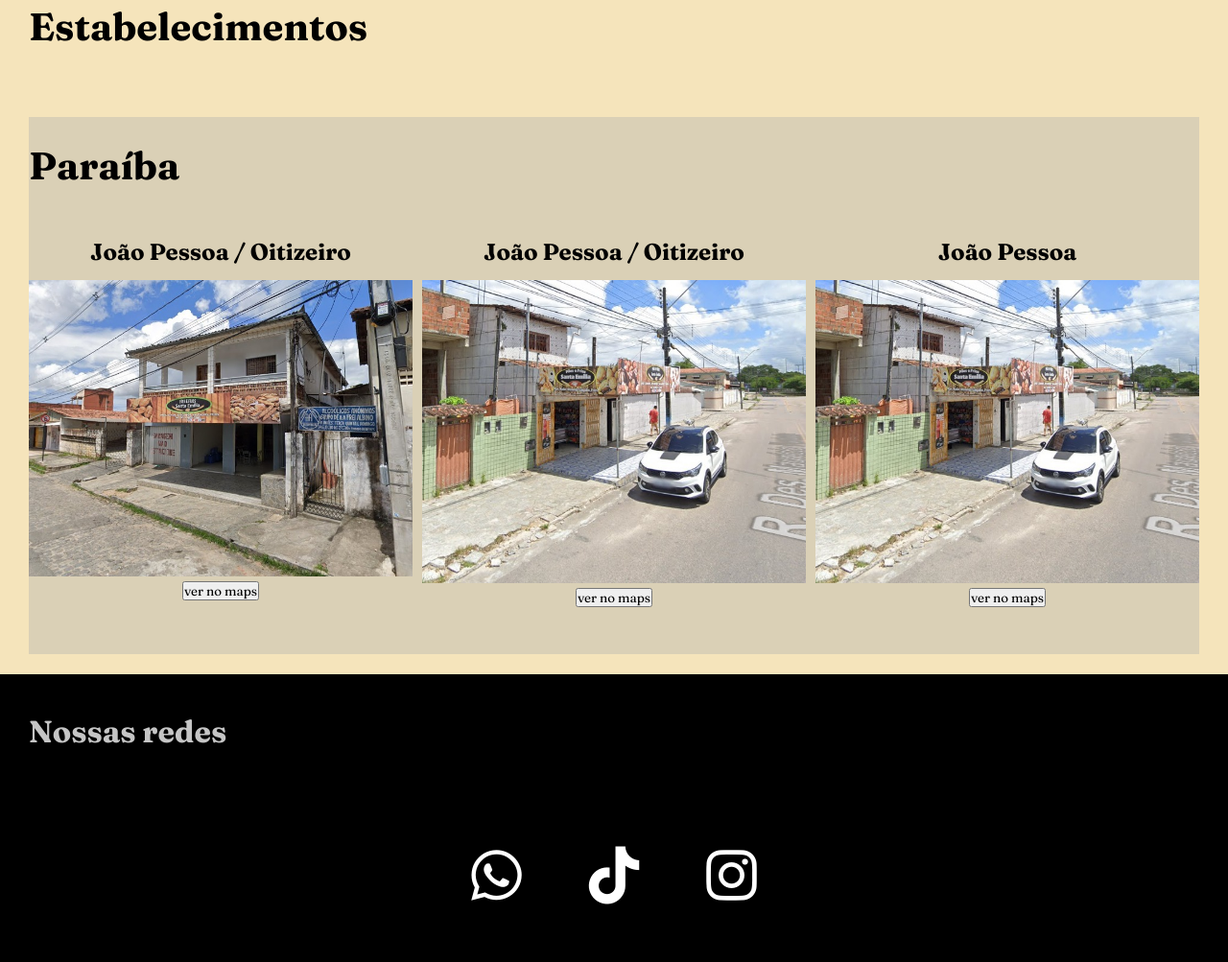
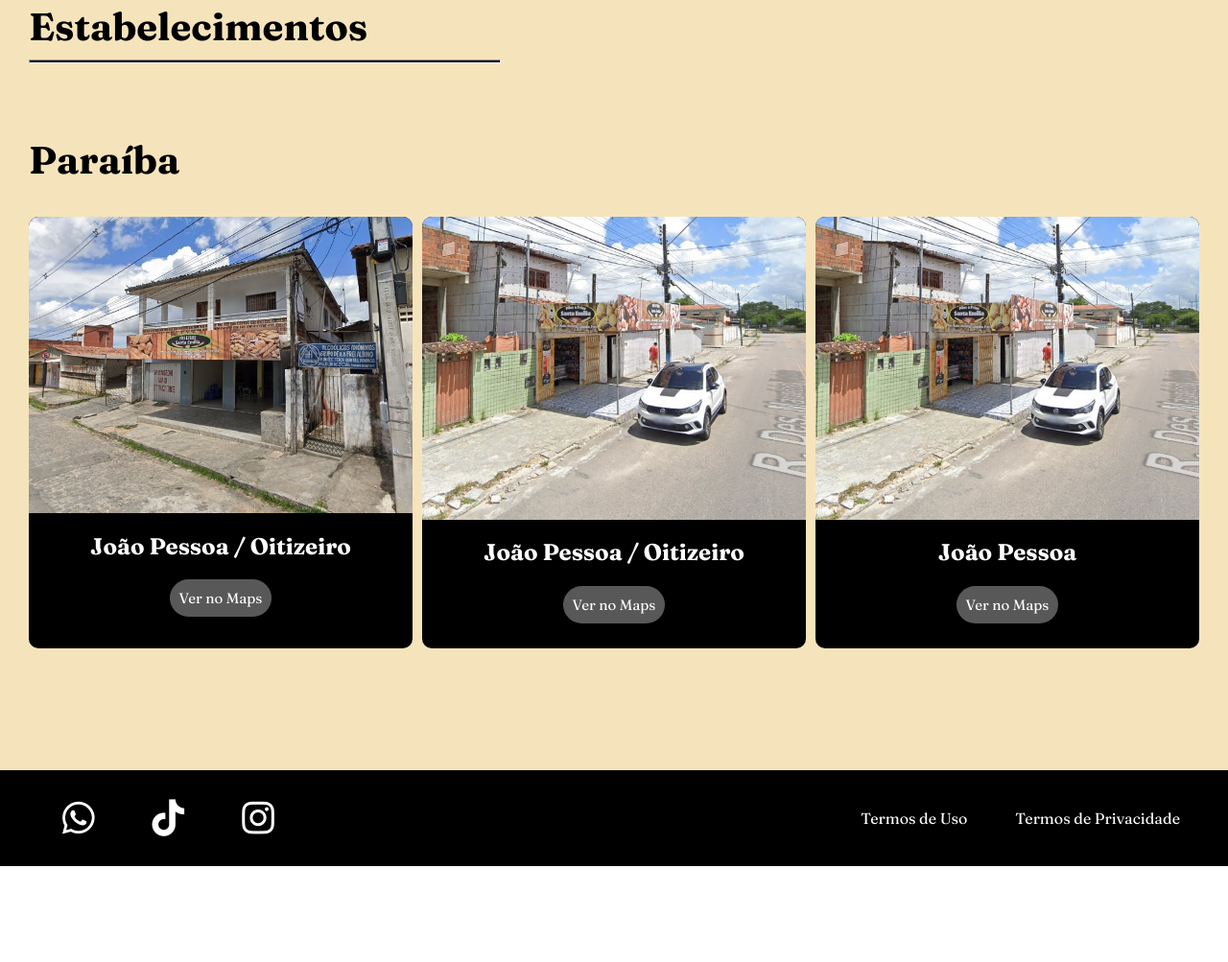
Before and after one commit to alissonbatis/Panificadora-Santa-Em-lia, a plain HTML site: page panific/index.html in a window 1280 px wide. Shown: the part 1407-2410 px from the top of the page at 96% size. After the commit the page ends 2310 px from the top, so only its background shows below. Drawn offline with Linux system fonts and the light colour scheme.

Commit message:
att redes e estabelecimentos

```diff
--- a/panific/index.html
+++ b/panific/index.html
@@ -13,11 +13,9 @@
             <h1>Santa Emília</h1>
         </div>
         <div class="nav-botoes">
-                <button > <a href="#">Encomendar</a></button>
-
-                <button> <a href="#">Estabelecimentos</a></button>
-
-                <button><a href="#">Quem somos</a></button>
+                <button > <a href="https://web.whatsapp.com/send?phone=558391154757" target="_blank">Encomendar</a></button>
+                <button><a href="#quemSomos">Quem somos</a></button>
+                <button> <a href="#Estabelecimentos">Estabelecimentos</a></button>
 
         </div>
     </nav>
@@ -30,46 +28,53 @@
     </main>
 
     <div class="fundo">
-        <div class="segunda-parte">
+        <div class="segunda-parte" id="quemSomos">
             <section>
                 <h1> Quem Somos?</h1>
                 <p>Somos uma rede de panificadoras criada em 2019, surgindo na cidade de João Pessoa/Paraíba e se expandindo para diversos estados do Brasil.</p>
             </section>
         </div>
 
-        <div class="Estabelecimentos">
+        <div class="Estabelecimentos" id="Estabelecimentos">
             <section style="width: 100%;">
-                <h1 style="padding: 0px 0px 70px;">Estabelecimentos</h1>
+                <h1 style="padding: 0px 0px 10px;">Estabelecimentos</h1>
+                <hr>
                 <div>
                     <div class="blocosLocal">
                         <section class="estado">
                             <h1>Paraíba</h1>
                         </section>
                         <section class="bloco1">
-                            <h2>João Pessoa / Oitizeiro</h2>
+
                             <div class="mapBox">
                                 <img src="imagens/padaria/padaria.jpg" alt="foto padaria">
                             </div>
+                            <h2>João Pessoa / Oitizeiro</h2>
                             <button>
-                                ver no maps
+                                <a href="https://www.google.com/maps/place/Padaria+e+Lanchonete+Santa+Em%C3%ADlia/@-7.1608845,-34.8958804,3a,75y,204.71h,90t/data=!3m7!1e1!3m5!1sBVPIvi_KjzcIuU9XN-By0g!2e0!6shttps:%2F%2Fstreetviewpixels-pa.googleapis.com%2Fv1%2Fthumbnail%3Fpanoid%3DBVPIvi_KjzcIuU9XN-By0g%26cb_client%3Dmaps_sv.tactile.gps%26w%3D203%26h%3D100%26yaw%3D204.70526%26pitch%3D0%26thumbfov%3D100!7i16384!8i8192!4m9!3m8!1s0x7ace9adf0b58b1b:0x2ab2b7202e87932e!8m2!3d-7.1610254!4d-34.8959433!10e5!14m1!1BCgIgARICCAI!16s%2Fg%2F11b67kcfd1?coh=205409&entry=ttu&g_ep=EgoyMDI0MDgyMS4wIKXMDSoASAFQAw%3D%3D" target="_blank">Ver no Maps</a>
                             </button>
+
                         </section>
+
+
                         <section class="bloco2">
-                            <h2>João Pessoa / Oitizeiro</h2>
+
                             <div class="mapBox">
                                 <img src="imagens/padaria/praça.jpg" alt="">
                             </div>
+                            <h2>João Pessoa / Oitizeiro</h2>
                             <button>
-                                ver no maps
+                                <a href="https://www.google.com/maps/@-7.1609567,-34.8921311,3a,75y,201.31h,86.13t/data=!3m6!1e1!3m4!1sDNM90A1hSdGxxYThlo3QJA!2e0!7i16384!8i8192?coh=205409&entry=ttu&g_ep=EgoyMDI0MDgyMS4wIKXMDSoASAFQAw%3D%3D" target="_blank">Ver no Maps</a>
                             </button>
                         </section>
                         <section class="bloco3">
-                            <h2>João Pessoa</h2>
+
                             <div class="mapBox">
                                 <img src="imagens/padaria/praça.jpg" alt="">
                             </div>
+                            <h2>João Pessoa</h2>
                             <button>
-                                ver no maps
+                                <a href="">Ver no Maps</a>
                             </button>
 
                             </div>
@@ -79,18 +84,22 @@
             </section>
         </div>
     </div>
-    <div class="redes">
-        <h1>Nossas redes </h1>
-        <ul class="alo">
-            <li><a href=""><i class="fa-brands fa-whatsapp fa-2xl" style="color: #ffffff;"></i></a></li>
+
+
+    <footer>
+        <ul class="listRedes">
+            <li><a href="https://web.whatsapp.com/send?phone=558391154757" target="_blank"><i class="fa-brands fa-whatsapp fa-2xl" style="color: #ffffff;"></i></a></li>
             <li><a href="#"><i class="fa-brands fa-tiktok fa-2xl" style="color: #ffffff;"></i></a></li>
             <li><a href="#"><i class="fa-brands fa-instagram fa-2xl" style="color: #ffffff;"></i></a></li>
         </ul>
-
-    </div>
+        <div class="termos">
+            <p><a href="#">Termos de Uso</a> </p>
+            <p><a href="#">Termos de Privacidade</a></p>
+        </div>
+    </footer>
 
 
 
-
+    <script src="script.js"></script>
 </body>
 </html>
--- /dev/null
+++ b/panific/script.js
@@ -0,0 +1,3 @@
+function verNoMaps (){
+
+}
--- a/panific/style.css
+++ b/panific/style.css
@@ -12,10 +12,6 @@
 
 
 */
-
-
-
-
 
 
 nav{
@@ -39,6 +35,7 @@ nav{
     background-color: rgb(31, 31, 31);
 
 
+
 }
 div.nav-botoes button {
     width: 100%;
@@ -47,6 +44,7 @@ div.nav-botoes button {
     background-color: rgb(245,228,187);
     font-family: "Fraunces", serif;
     font-size: 15px;
+    transition: 0.3s;
 
 }
 
@@ -110,7 +108,13 @@ img{
 .Estabelecimentos{
     height: 600px;
     display: flex;
-    padding: 30px 30px 100px;
+    padding: 30px 30px 200px;
+}
+hr{
+    background-color: black;
+    width: 40%;
+    padding: 1px;
+    margin: 0px 0px 50px;
 }
 
 div.mapBox {
@@ -119,13 +123,16 @@ div.mapBox {
 
 }
 .bloco1, .bloco2 , .bloco3{
+    background-color: black;
     text-align: center;
-    color: black;
+    color: rgb(255, 255, 255);
     height: 100%;
+    border-radius: 10px;
+    transition: 0.5s;
 
 }
 .bloco1:hover, .bloco2:hover , .bloco3:hover{
-    background-color: rgb(255, 246, 235);
+    transform: scale(1.01);
 }
 
 
@@ -147,6 +154,27 @@ div.mapBox {
 
 
 }
+section.bloco1 button , section.bloco2 button , section.bloco3 button{
+    border-radius: 40px;
+    border: none;
+    padding: 10px;
+    margin-top:5px ;
+    font-size: 15px;
+    background-color: rgb(88, 88, 88);
+    color: white;
+
+}
+section.bloco1 button:hover , section.bloco2 button:hover , section.bloco3 button:hover{
+    background-color: rgb(136, 136, 136);
+}
+
+
+
+
+div.mapBox img{
+    border-start-start-radius: 10px;
+    border-top-right-radius:10px ;
+}
 
 
 
@@ -166,7 +194,7 @@ section  h2{
     grid-auto-rows: 100px 450px;
     grid-template-columns: 1fr 1fr 1fr;
     gap: 10px;
-    background-color: rgb(218,208,182);
+
 
 
 }
@@ -181,32 +209,42 @@ section  h2{
 
 
 
-div.redes {
+footer {
     background-color: black;
-    height: 300px;
-    padding-left: 30px;
-    padding-right: 30px;
+    padding: 0px 50px;
+    height: 100px;
     display: flex;
-    flex-direction: column;
-    justify-content: space-around;
-    color: rgb(197, 197, 197);
+    justify-content: space-between;
+    align-items: center;
+    color: rgb(255, 255, 255);
 
 
 }
-.alo{
-    height: 100px;
+
+
+.listRedes{
+    height: 50px;
     display: flex;
-    justify-content: center;
     align-items: center;
     list-style: none;
+    font-size: 1.2em;
     gap: 30px;
-    font-size: 30px;
 }
 li > a{
-
-    padding: 20px;
+    padding: 15px;
+    border-radius: 50%;
 }
-
+li > a:hover{
+    background-color: rgb(24, 24, 24);
+}
 .fundo {
     background-color: rgb(245,228,187);
 }
+.termos{
+    gap: 50px;
+    display: flex;
+
+}
+div.termos p a:hover{
+    color: rgb(0, 162, 255);
+}
```
